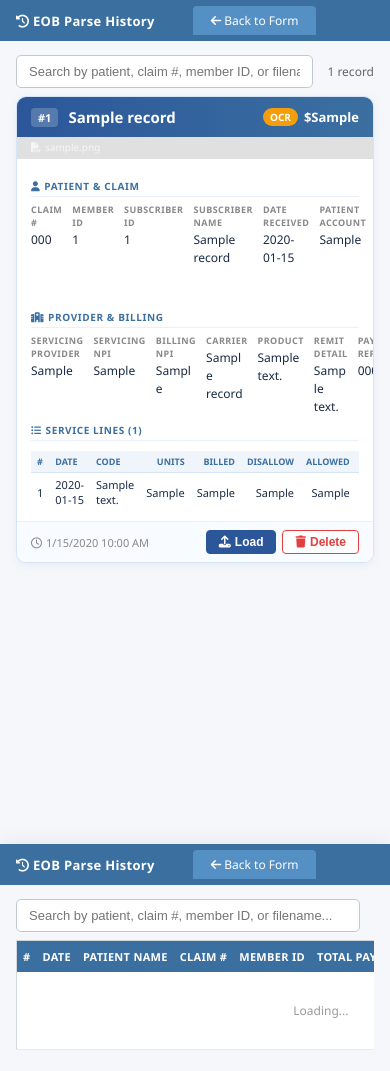
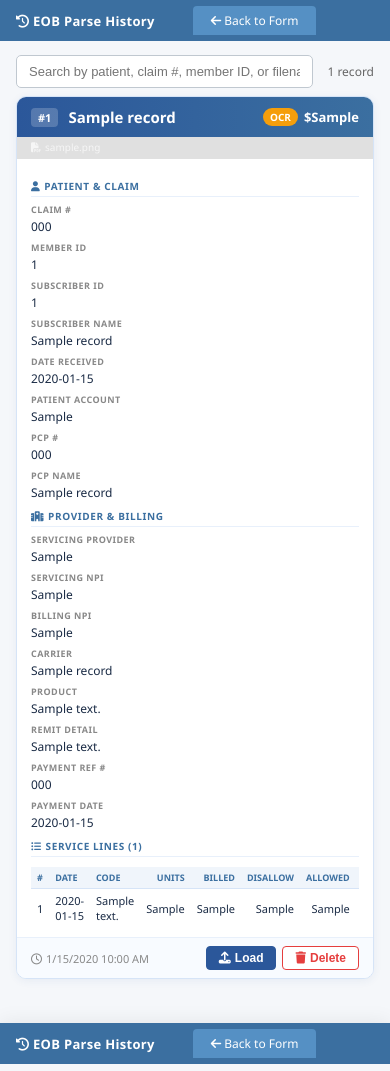
Before and after one commit to ShivamChaudhary20/flask-pdf-parser, a Flask app: page /history in a window 390 px wide. Shown: the top 1071 px of the page. Before the commit the page ends 1049 px from the top, so only its background shows below. Run offline with Flask 3, Linux system fonts and the light colour scheme; tables that the repository leaves empty hold one stand-in row (values such as "Sample post").

Commit message:
Fix cards showing in 2 cols: force full-width cards, responsive field grid

```diff
--- a/templates/history.html
+++ b/templates/history.html
@@ -15,6 +15,8 @@
             padding: 0 16px 20px;
         }
         .record-card {
+            width: 100%;
+            box-sizing: border-box;
             background: #fff;
             border: 1px solid #d6e4f7;
             border-radius: 10px;
@@ -55,7 +57,7 @@
         }
         .card-fields {
             display: grid;
-            grid-template-columns: repeat(8, 1fr);
+            grid-template-columns: repeat(auto-fill, minmax(160px, 1fr));
             gap: 6px 10px;
         }
         .card-field label {
```
